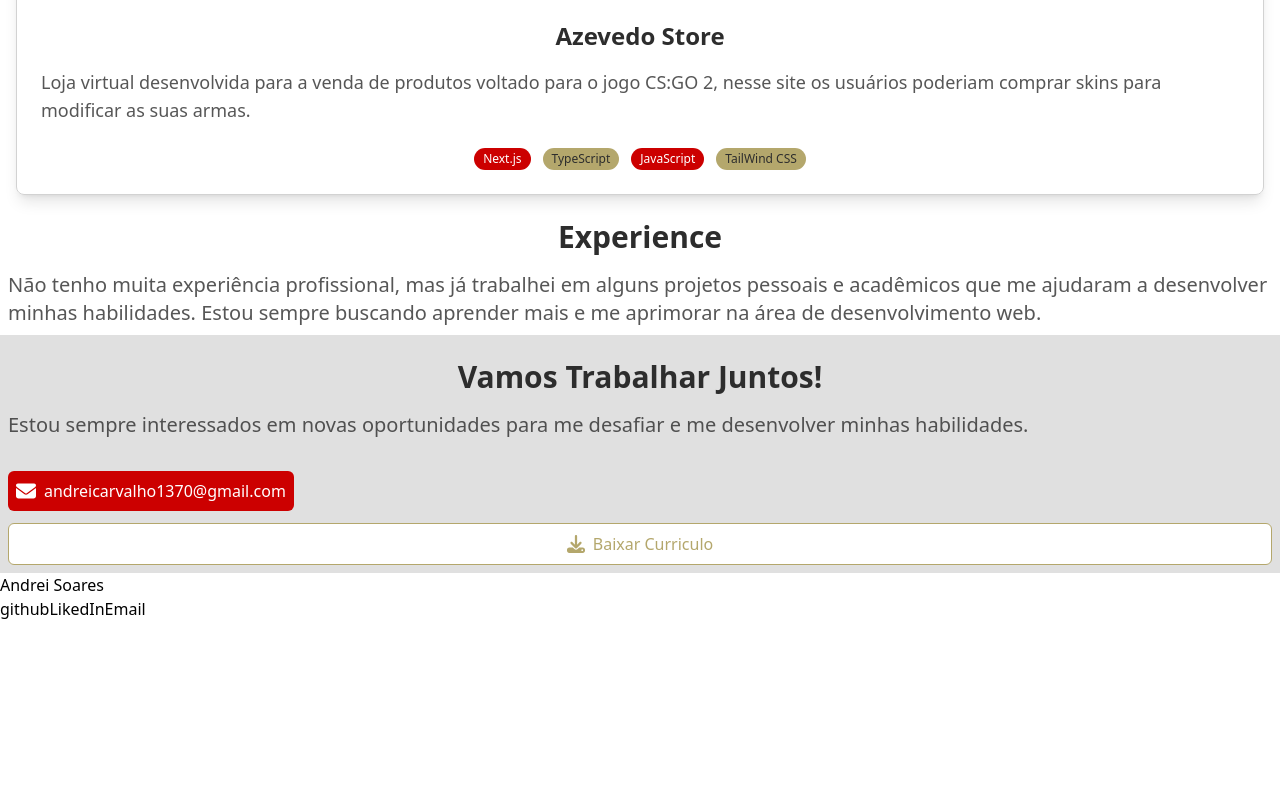
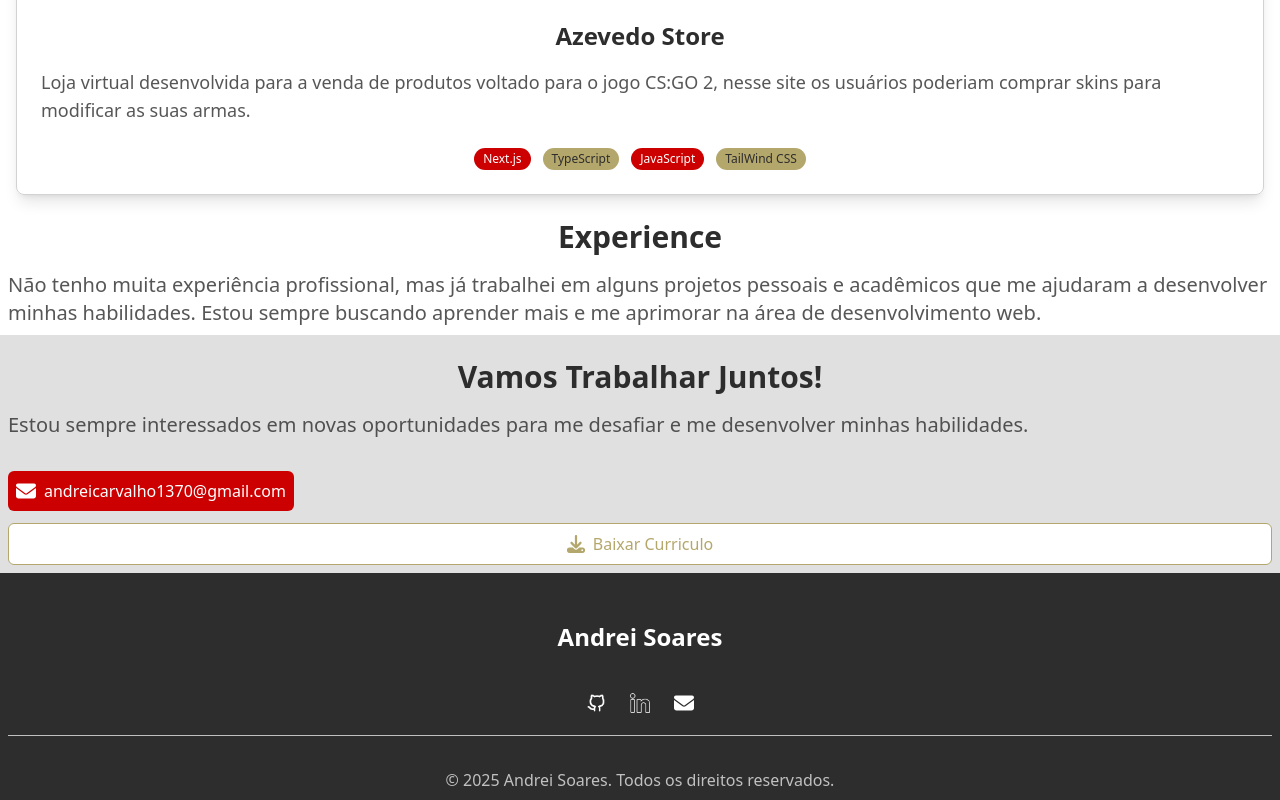
Before and after one commit to Hoothoot09/portifolio, a Next.js app in the folder my-portfolio/: page / in a window 1280 px wide. Shown: the part 2005-2805 px from the top of the page. Before the commit the page ends 2626 px from the top, so only its background shows below. Built offline with nearby package versions, Linux system fonts and the light colour scheme.

Commit message:
add styles to the "Footer" section

```diff
--- a/my-portfolio/components/Footer.tsx
+++ b/my-portfolio/components/Footer.tsx
@@ -1,18 +1,47 @@
+import Image from "next/image";
 import Link from "next/link";
 
 export default function Footer() {
   return (
-    <div>
-      <h2>Andrei Soares</h2>
+    <div className="bg-[#2D2D2D] p-2">
+      <h2 className="text-2xl text-center text-white font-bold py-10">
+        Andrei Soares
+      </h2>
+      <div className="flex justify-center items-center gap-6">
         <Link href={"/"}>
-        <button>github</button>
+          <button>
+            <Image
+              src={"/github-white.svg"}
+              alt="white github icon"
+              width={20}
+              height={20}
+            />
+          </button>
         </Link>
         <Link href={"/"}>
-        <button>LikedIn</button>
+          <button>
+            <Image
+              src={"/linkedin-white.svg"}
+              alt="white linkedin icon"
+              width={20}
+              height={20}
+            />
+          </button>
         </Link>
         <Link href={"/"}>
-        <button>Email</button>
+          <button>
+            <Image
+              src={"/envelope-white.svg"}
+              alt="white envelope"
+              width={20}
+              height={20}
+            />
+          </button>
         </Link>
+      </div>
+      <p className="text-center text-white opacity-70 mt-4 border-t border-white opacity-20 pt-8">
+        © 2025 Andrei Soares. Todos os direitos reservados.
+      </p>
     </div>
   );
 }
```
Also changed, not shown: my-portfolio/public/github-white.svg (added), my-portfolio/public/linkedin-white.svg (added). Lines whose indentation alone changed are shown as unchanged.
